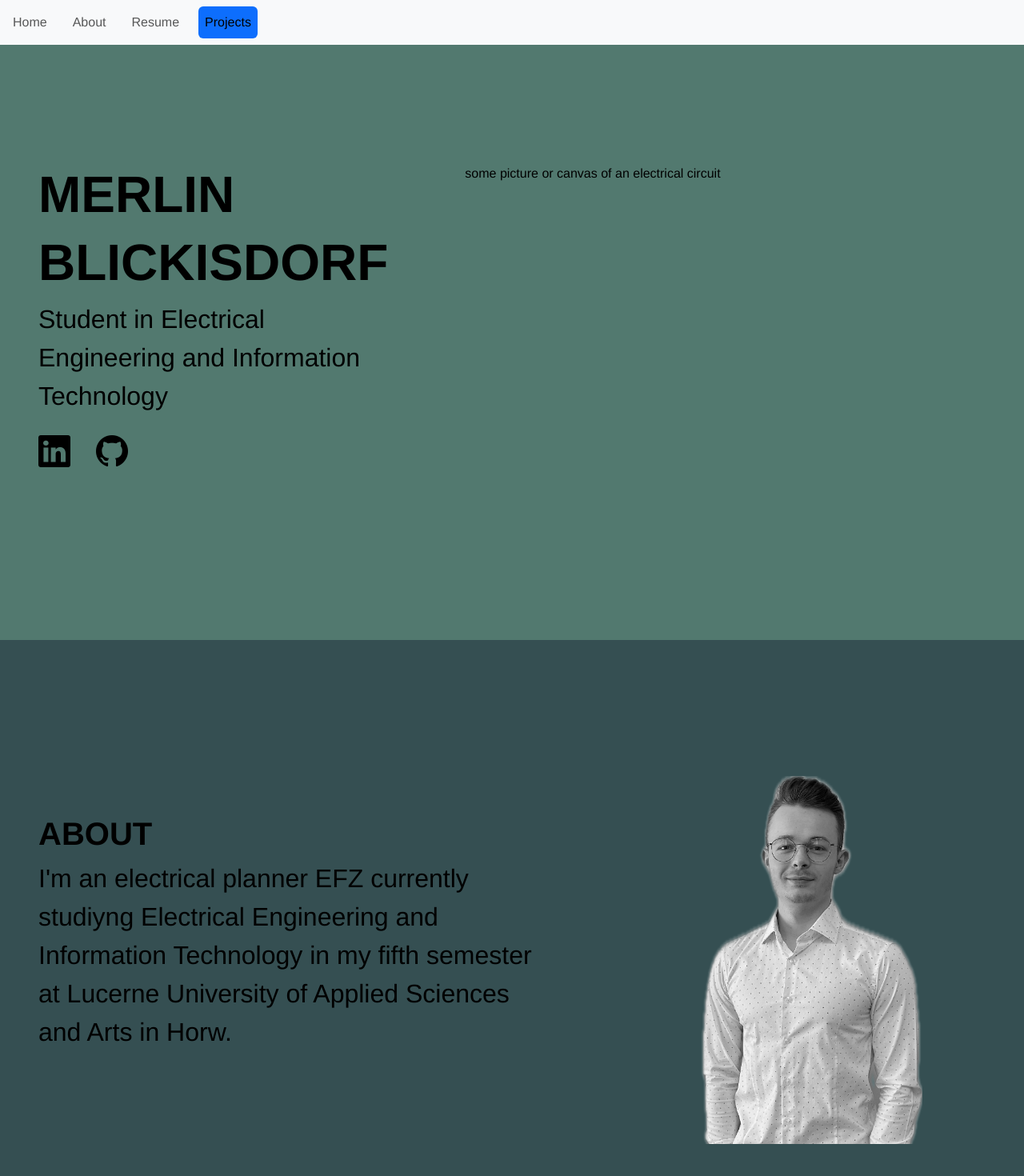
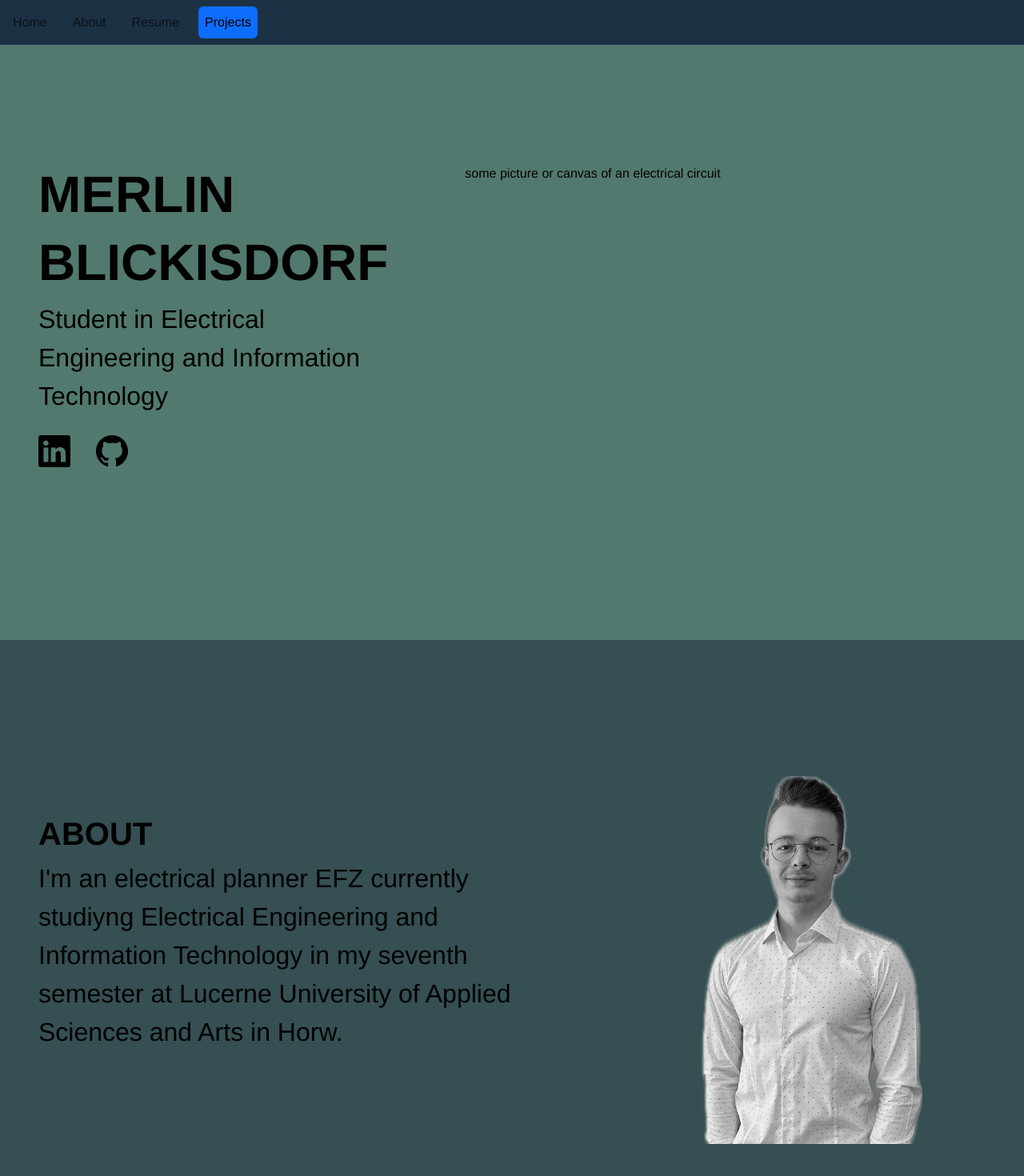
Before and after one commit to MBlick/Portfolio_Website, a Vue app: page / in a window 1280 px wide. Shown: the top 1470 px of the page at 80% size. Built offline with nearby package versions, Linux system fonts and the light colour scheme.

Commit message:
changed colour of the navbar

```diff
--- a/package.json
+++ b/package.json
@@ -12,7 +12,7 @@
     "bootstrap": "^5.3.3",
     "bootstrap-icons": "^1.11.1",
     "core-js": "^3.8.3",
-    "vue": "^3.2.13"
+    "vue": "^3.4.29"
   },
   "devDependencies": {
     "@babel/core": "^7.12.16",
--- a/src/components/HomeAbout.vue
+++ b/src/components/HomeAbout.vue
@@ -5,7 +5,7 @@
         <h1 class="text-start fw-bold">ABOUT</h1>
         <p class="text_about text-start">
           I'm an electrical planner EFZ currently studiyng Electrical
-          Engineering and Information Technology in my fifth semester at Lucerne
+          Engineering and Information Technology in my seventh semester at Lucerne
           University of Applied Sciences and Arts in Horw.
         </p>
       </div>
--- a/src/components/HomeHome.vue
+++ b/src/components/HomeHome.vue
@@ -1,6 +1,6 @@
 <template>
-<!-- navbar-dark bg-dark -->
-  <nav id="navbar" class="navbar navbar-expand-lg bg-body-tertiary fixed-top">
+<!-- navbar-dark -->
+  <nav id="navbar" class="navbar custom-navbar navbar-expand-lg bg-body-tertiary fixed-top">
     <div class="collapse navbar-collapse" id="navbarSupportedContent">
       <ul class="navbar-nav me-auto mb-0 mb-lg-0 nav-pills">
         <li class="nav-item nav-link">
@@ -85,6 +85,9 @@ export default {
   padding-top: 0%;
   padding-bottom: 0%;
 }
+.custom-navbar {
+  background-color: #1C3144 !important;
+}
 /* This sets the container height to the current display height */
 .container-fluid {
   height: 100vh;
--- a/src/components/HomeProjects.vue
+++ b/src/components/HomeProjects.vue
@@ -162,7 +162,7 @@
                   The project was approached in a team of seven members which
                   interdisciplinary consists of the three departments electrical
                   engineering, mechanical engineering and software engineering.
-                  The documentation (in German) can be downloaded and read at
+                  The report (in German) can be downloaded and read at
                   the following link:
                 </p>
                 <button
@@ -179,7 +179,7 @@
                     border: #f67280;
                   "
                 >
-                  Documentation
+                  Report
                 </button>
               </div>
             </div>
@@ -215,7 +215,7 @@
                   hurdles and even won the final contest, where all 26 teams
                   competed against each other. Furthermore, it has to be noted
                   that our team has achieved the best grade as only team of them
-                  26 in both project units. As before, the documentation (in
+                  26 in both project units. As before, the report (in
                   German) can be downloaded and read at the following link:
                 </p>
                 <button
@@ -232,7 +232,7 @@
                     border: #f67280;
                   "
                 >
-                  Documentation
+                  Report
                 </button>
               </div>
             </div>
```
Also changed, not shown: 1 other file (tests, documents, lock files or other folders).
